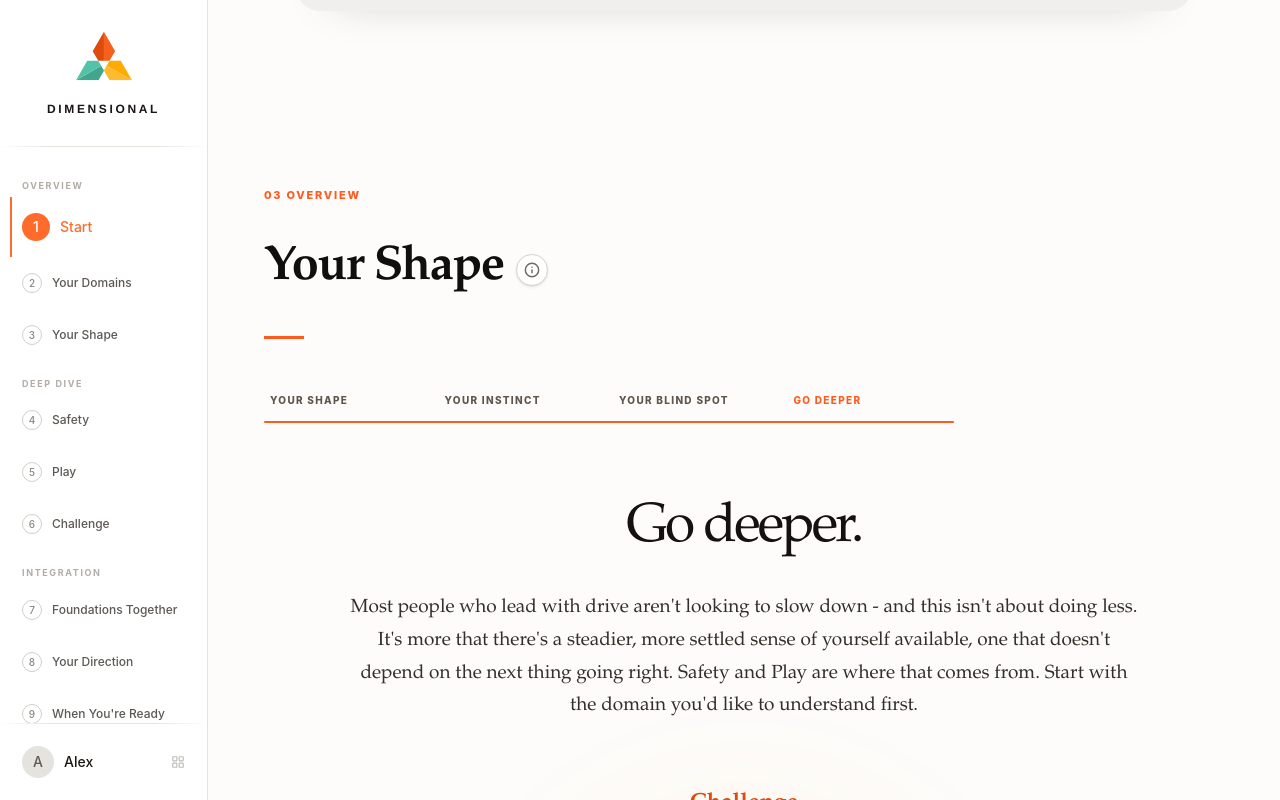
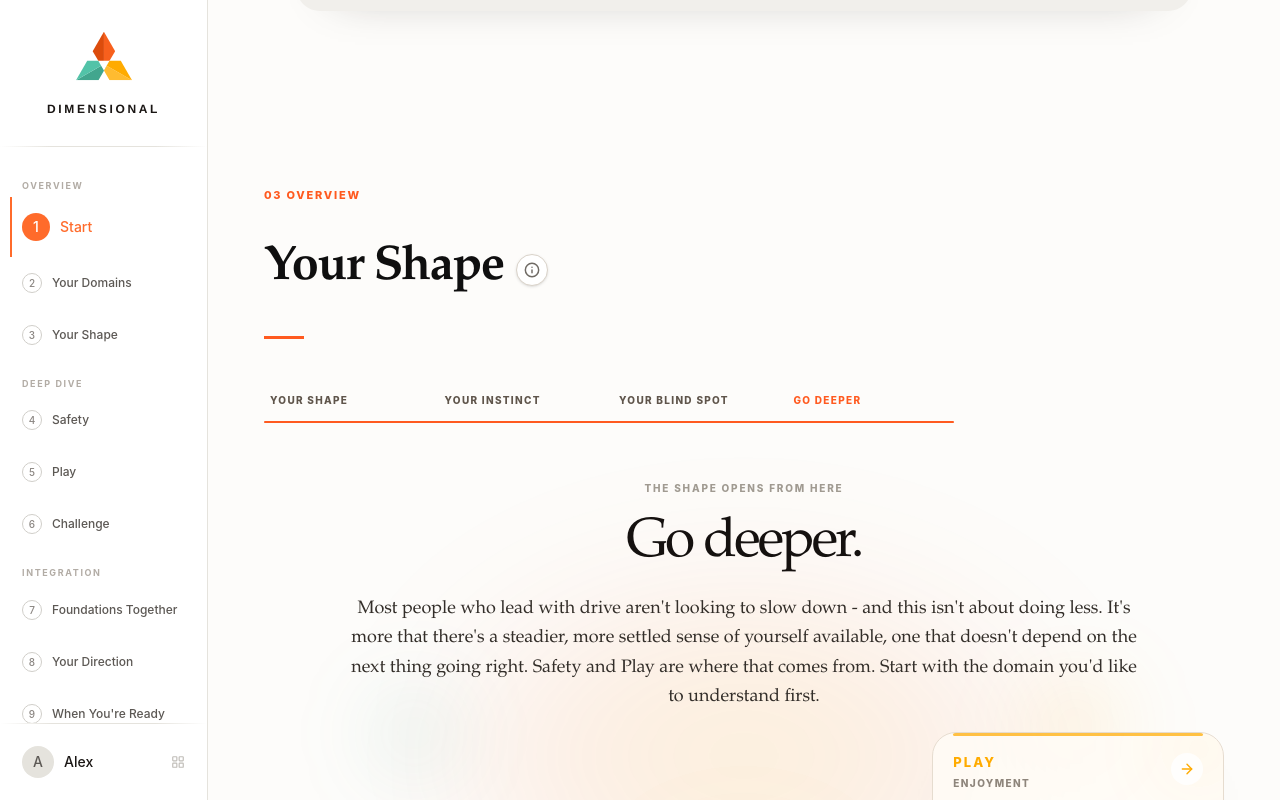
Before and after one commit to neurokrystal/report-design, a React (Vite) app: page / in a window 1280 px wide. Both pictures are taken after a click on the button "GO DEEPER". Shown: the part 3347-4147 px from the top of the page. Built offline with nearby package versions, Linux system fonts and the light colour scheme.

Commit message:
Rework shape go deeper finale

```diff
--- a/src/app/components/YourShape.tsx
+++ b/src/app/components/YourShape.tsx
@@ -121,26 +121,12 @@ export function YourShape({
       <section className="relative overflow-visible py-2 md:py-4">
         {activeState === 3 ? (
           <div className="relative">
-            <AnimatePresence mode="wait">
-              <motion.div
-                key={activeState}
-                initial={{ opacity: 0, y: 14 }}
-                animate={{ opacity: 1, y: 0 }}
-                exit={{ opacity: 0, y: -10 }}
-                transition={{ duration: 0.32, ease: [0.16, 1, 0.3, 1] }}
-              >
-                <ShapeStateCopy state={activeState} />
-              </motion.div>
-            </AnimatePresence>
-            <div className="mx-auto -mt-2 max-w-[920px]">
-              <EvolvingShape state={activeState} highlightedDomain={activePathway} />
-            </div>
-            <PathwayActions highlightedDomain={activePathway} onHighlight={setActivePathway} />
+            <GoDeeperFinale highlightedDomain={activePathway} onHighlight={setActivePathway} />
             <StateArrowControls
               activeState={activeState}
               onPrevious={() => goToState(-1)}
               onNext={() => goToState(1)}
-              className="mx-auto mt-8 max-w-[920px]"
+              className="mx-auto mt-7 max-w-[1040px]"
             />
           </div>
         ) : (
@@ -175,6 +161,74 @@ export function YourShape({
         )}
       </section>
     </div>
+  );
+}
+
+function GoDeeperFinale({
+  highlightedDomain,
+  onHighlight,
+}: {
+  highlightedDomain: DomainKey | null;
+  onHighlight: (domain: DomainKey | null) => void;
+}) {
+  return (
+    <motion.div
+      key="go-deeper-finale"
+      initial={{ opacity: 0, y: 14 }}
+      animate={{ opacity: 1, y: 0 }}
+      exit={{ opacity: 0, y: -10 }}
+      transition={{ duration: 0.34, ease: [0.16, 1, 0.3, 1] }}
+      className="relative mx-auto max-w-[1080px] overflow-visible pt-1"
+    >
+      <div className="pointer-events-none absolute left-1/2 top-16 h-[430px] w-[72%] -translate-x-1/2 rounded-full bg-[radial-gradient(ellipse,rgba(255,171,0,0.13),rgba(242,85,26,0.08)_44%,transparent_72%)] blur-3xl" />
+      <div className="pointer-events-none absolute left-[9%] top-48 h-32 w-32 rounded-full bg-[radial-gradient(circle,rgba(66,166,142,0.16),transparent_68%)] blur-2xl" />
+      <div className="pointer-events-none absolute right-[8%] top-44 h-36 w-36 rounded-full bg-[radial-gradient(circle,rgba(255,171,0,0.16),transparent_68%)] blur-2xl" />
+
+      <article className="relative mx-auto max-w-[900px] text-center">
+        <p className="mb-5 text-[10px] font-extrabold uppercase tracking-[0.18em] text-[#A09A91]">
+          The shape opens from here
+        </p>
+        <h2 className="mb-6" style={stateTitleStyle}>
+          Go deeper.
+        </h2>
+        <p className="mx-auto max-w-[790px] text-[18px] leading-[1.62] text-[#332E29]" style={{ fontFamily: SERIF }}>
+          Most people who lead with drive aren't looking to slow down - and this isn't about doing less. It's more that there's a steadier, more settled sense of yourself available, one that doesn't depend on the next thing going right. Safety and Play are where that comes from. Start with the domain you'd like to understand first.
+        </p>
+      </article>
+
+      <div className="relative mt-5 grid items-end gap-4 lg:grid-cols-[minmax(0,0.78fr)_minmax(310px,0.9fr)_minmax(0,0.78fr)] lg:gap-5">
+        <PathwayActionCard
+          door={doorways[0]}
+          highlightedDomain={highlightedDomain}
+          onHighlight={onHighlight}
+          className="lg:mb-20"
+          index={0}
+        />
+        <div className="relative order-first mx-auto w-full max-w-[460px] lg:order-none">
+          <div className="pointer-events-none absolute left-1/2 top-1/2 h-[86%] w-[86%] -translate-x-1/2 -translate-y-1/2 rounded-full border border-[#E8DED0]/70" />
+          <motion.div
+            className="pointer-events-none absolute left-1/2 top-1/2 h-[72%] w-[72%] -translate-x-1/2 -translate-y-1/2 rounded-full border border-dashed border-[#D8CEC1]/80"
+            animate={{ rotate: 360 }}
+            transition={{ duration: 46, repeat: Infinity, ease: 'linear' }}
+          />
+          <EvolvingShape state={3} highlightedDomain={highlightedDomain} compact />
+        </div>
+        <div className="grid gap-4 lg:mb-4">
+          <PathwayActionCard
+            door={doorways[1]}
+            highlightedDomain={highlightedDomain}
+            onHighlight={onHighlight}
+            index={1}
+          />
+          <PathwayActionCard
+            door={doorways[2]}
+            highlightedDomain={highlightedDomain}
+            onHighlight={onHighlight}
+            index={2}
+          />
+        </div>
+      </div>
+    </motion.div>
   );
 }
 
@@ -270,42 +324,54 @@ function ShapeStateCopy({ state }: { state: number }) {
   );
 }
 
-function PathwayActions({
+function PathwayActionCard({
+  door,
   highlightedDomain,
   onHighlight,
+  className = '',
+  index,
 }: {
+  door: (typeof doorways)[number];
   highlightedDomain: DomainKey | null;
   onHighlight: (domain: DomainKey | null) => void;
+  className?: string;
+  index: number;
 }) {
+  const active = highlightedDomain === door.domain;
+  const dimmed = highlightedDomain !== null && !active;
+
   return (
-    <div className="mx-auto -mt-4 grid max-w-[1010px] gap-4 md:grid-cols-3">
-      {doorways.map((door, index) => (
     <motion.button
-          key={door.domain}
       type="button"
       onClick={() => document.getElementById(door.target)?.scrollIntoView({ behavior: 'smooth', block: 'start' })}
       onMouseEnter={() => onHighlight(door.domain)}
       onMouseLeave={() => onHighlight(null)}
       onFocus={() => onHighlight(door.domain)}
       onBlur={() => onHighlight(null)}
-          className="group relative min-h-[228px] overflow-hidden rounded-[28px] border bg-[#FFFCF7]/86 p-5 text-left shadow-[0_24px_62px_-54px_rgba(26,22,20,0.52)] transition-transform hover:-translate-y-1 focus-visible:outline-none focus-visible:ring-2 focus-visible:ring-[#DC4C0C]/22"
+      className={`group relative min-h-[174px] overflow-hidden rounded-[24px] border p-5 text-left shadow-[0_24px_62px_-54px_rgba(26,22,20,0.52)] transition-all duration-300 hover:-translate-y-1 focus-visible:outline-none focus-visible:ring-2 focus-visible:ring-[#DC4C0C]/22 ${className}`}
       style={{
-            borderColor: highlightedDomain === door.domain ? door.color : '#E5DACE',
+        borderColor: active ? door.color : '#E6DCCF',
+        background: active
+          ? `linear-gradient(140deg, #FFFCF7 0%, ${door.color}14 100%)`
+          : 'rgba(255, 252, 247, 0.82)',
+        opacity: dimmed ? 0.66 : 1,
       }}
-          initial={{ opacity: 0, y: 12 }}
-          animate={{ opacity: 1, y: 0 }}
-          transition={{ duration: 0.36, delay: index * 0.05 }}
+      initial={{ opacity: 0, y: 14, scale: 0.985 }}
+      animate={{ opacity: 1, y: 0, scale: 1 }}
+      transition={{ duration: 0.38, delay: index * 0.06 }}
     >
       <div
-            className="pointer-events-none absolute -right-12 -top-12 h-36 w-36 rounded-full opacity-20 blur-2xl transition-opacity group-hover:opacity-45"
-            style={{ background: `radial-gradient(circle, ${door.color}88, transparent 68%)` }}
+        className="pointer-events-none absolute -right-10 -top-12 h-32 w-32 rounded-full opacity-18 blur-2xl transition-opacity group-hover:opacity-45"
+        style={{ background: `radial-gradient(circle, ${door.color}8F, transparent 70%)` }}
       />
-          <div
-            className="absolute inset-x-5 top-0 h-[3px] rounded-full opacity-80"
+      <motion.div
+        className="absolute inset-x-5 top-0 h-[3px] rounded-full"
         style={{ backgroundColor: door.color }}
+        animate={{ opacity: active ? [0.78, 1, 0.78] : 0.72 }}
+        transition={{ duration: 2.3, repeat: active ? Infinity : 0, ease: 'easeInOut' }}
       />
       <div className="relative flex h-full flex-col">
-            <div className="flex items-center justify-between gap-4">
+        <div className="flex items-start justify-between gap-4">
           <div>
             <p className="text-[13px] font-extrabold uppercase tracking-[0.16em]" style={{ color: door.color }}>
               {door.domain}
@@ -318,16 +384,14 @@ function PathwayActions({
             <ArrowRight size={16} strokeWidth={2.1} />
           </span>
         </div>
-            <p className="mt-7 text-[20px] leading-[1.18] text-[#1D1815]" style={{ fontFamily: SERIF }}>
+        <p className="mt-5 text-[18px] leading-[1.18] text-[#1D1815]" style={{ fontFamily: SERIF }}>
           {door.copy}
         </p>
-            <p className="mt-auto pt-5 text-[13.5px] leading-relaxed text-[#70675E]" style={{ fontWeight: 300 }}>
+        <p className="mt-auto pt-4 text-[13px] leading-relaxed text-[#70675E]" style={{ fontWeight: 300 }}>
           {door.hook}
         </p>
       </div>
     </motion.button>
-      ))}
-    </div>
   );
 }
 
@@ -422,9 +486,11 @@ function StateArrowControls({
 function EvolvingShape({
   state,
   highlightedDomain = null,
+  compact = false,
 }: {
   state: number;
   highlightedDomain?: DomainKey | null;
+  compact?: boolean;
 }) {
   const centre = 150;
   const maxRadius = 116;
@@ -475,7 +541,7 @@ function EvolvingShape({
   };
 
   return (
-    <div className="relative mx-auto w-full max-w-[860px] pb-14 pt-4 lg:w-[108%]">
+    <div className={`relative mx-auto w-full ${compact ? 'max-w-[430px] pb-1 pt-0' : 'max-w-[860px] pb-14 pt-4 lg:w-[108%]'}`}>
       <motion.div
         className="absolute left-1/2 top-[5%] aspect-square w-[58%] -translate-x-1/2 rounded-full blur-3xl"
         style={{ background: 'radial-gradient(circle, rgba(242,85,26,0.32), rgba(255,171,0,0.14) 36%, rgba(242,85,26,0) 73%)' }}
@@ -499,7 +565,7 @@ function EvolvingShape({
       />
       <div className="absolute inset-x-16 bottom-[11%] h-20 rounded-full bg-[radial-gradient(ellipse,rgba(26,22,20,0.13),transparent_70%)] blur-xl" />
 
-      <svg viewBox={svgViewBox} className={`relative z-10 mx-auto w-full overflow-visible ${state === 2 ? 'max-w-[760px]' : 'max-w-[740px]'}`} aria-labelledby="evolvingShapeTitle evolvingShapeDesc" role="img">
+      <svg viewBox={svgViewBox} className={`relative z-10 mx-auto w-full overflow-visible ${compact ? 'max-w-[430px]' : state === 2 ? 'max-w-[760px]' : 'max-w-[740px]'}`} aria-labelledby="evolvingShapeTitle evolvingShapeDesc" role="img">
         <title id="evolvingShapeTitle">Sharp Peak radar shape evolving through states</title>
         <desc id="evolvingShapeDesc">A three-axis radar shape shows Challenge reaching farther than Safety and Play, then animates movement and blind spot states.</desc>
         <defs>
```
Lines whose indentation alone changed are shown as unchanged.
